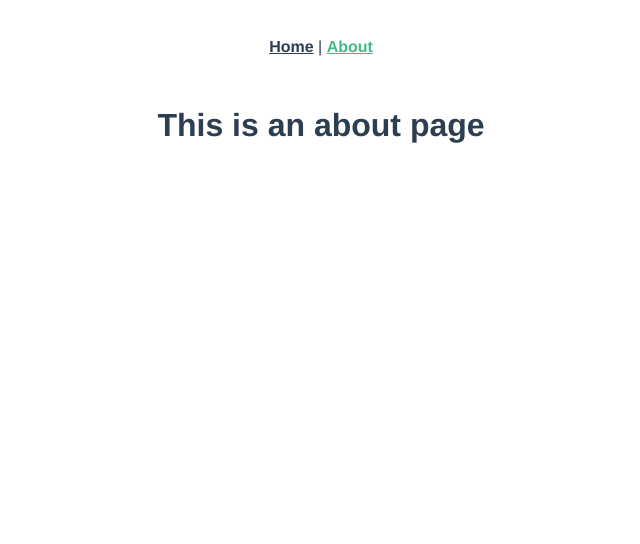
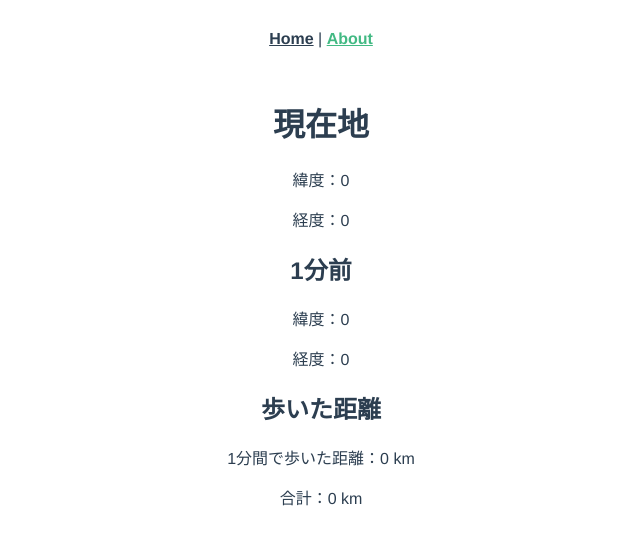
Before and after one commit to taichi7/vue-osmapapp, a Vue app: page /#/about in a window 1280 px wide. Shown: the top 544 px of the page, without its empty margins (319-959 px from the left). Built offline with nearby package versions, Linux system fonts and the light colour scheme; no server answers.

Commit message:
first commit

```diff
--- a/package.json
+++ b/package.json
@@ -7,6 +7,7 @@
     "build": "vue-cli-service build"
   },
   "dependencies": {
+    "leaflet": "^1.7.1",
     "register-service-worker": "^1.7.1",
     "vue": "^2.6.11",
     "vue-router": "^3.2.0",
--- /dev/null
+++ b/src/components/Map.vue
@@ -0,0 +1,58 @@
+<template>
+  <div id="mapid"></div>
+</template>
+
+<script>
+import "leaflet/dist/leaflet.css";
+import L from "leaflet";
+delete L.Icon.Default.prototype._getIconUrl;
+L.Icon.Default.mergeOptions({
+  iconUrl: require("leaflet/dist/images/marker-icon.png"),
+  iconRetinaUrl: require("leaflet/dist/images/marker-icon-2x.png"),
+  shadowUrl: require("leaflet/dist/images/marker-shadow.png")
+});
+export default {
+  name: 'Map',
+  mounted() {
+    // マップオブジェクト生成
+    // データソースはOpenStreetMap
+    const map = L.map("mapid").addLayer(
+      L.tileLayer("https://{s}.tile.osm.org/{z}/{x}/{y}.png", {
+    		attribution: 'Map data &copy; <a href="http://openstreetmap.org">OpenStreetMap</a> contributors, '
+    	})
+    );
+    // 位置情報検索
+    setInterval(() => {
+      map.locate({ setView: true, maxZoom: 20, zoom: 20 });
+    }, 5000);
+    // map.locate({ setView: true, maxZoom: 10 });
+    // 位置情報取得成功処理
+    function onLocationFound(e) {
+      var radius = e.accuracy / 2;
+      L.marker(e.latlng).addTo(map);
+      //.bindPopup("You are within " + radius + " meters from this point")
+      //.openPopup();
+      L.circle(e.latlng, radius).addTo(map);
+    }
+    map.on("locationfound", onLocationFound);
+    // 位置情報取得エラー処理
+    function onLocationError(e) {
+      alert(e.message);
+    }
+    map.on("locationerror", onLocationError);
+  }
+};
+</script>
+
+<!-- Add "scoped" attribute to limit CSS to this component only -->
+<style>
+html,
+body,
+#app,
+#mapid {
+  height: 600px;
+}
+body {
+  margin: 0;
+}
+</style>
--- a/src/views/About.vue
+++ b/src/views/About.vue
@@ -1,5 +1,91 @@
 <template>
   <div class="about">
-    <h1>This is an about page</h1>
+    <h1>現在地</h1>
+    <p>緯度：{{latitude}}</p>
+    <p>経度：{{longitude}}</p>
+
+    <h2>1分前</h2>
+    <p>緯度：{{lat2}}</p>
+    <p>経度：{{lng1}}</p>
+
+    <h2>歩いた距離</h2>
+    <p>1分間で歩いた距離：{{d}} km</p>
+    <p>合計：{{length}} km</p>
   </div>
 </template>
+
+<script>
+export default {
+  data() {
+    return {
+      latitude: 0,
+      longitude: 0,
+      lat1: 0,
+      lng1: 0,
+      lat2: 0,
+      lng2: 0,
+
+      d: 0,
+      length: 0
+    }
+  },
+  mounted() {
+    if (navigator.geolocation) {
+      navigator.geolocation.getCurrentPosition(
+        function(position){
+          let coords = position.coords;
+          // 緯度経度だけ取得
+          this.latitude = coords.latitude;
+          this.longitude = coords.longitude;
+          // thisをselfという変数に代入して固定する
+          const self = this;
+          //10秒毎にcalcDistance関数を実行する
+          setInterval(function () {
+            console.log('hi');
+            /*
+            navigator.geolocation.getCurrentPosition(
+              function(position){
+                self.lat2 = position.coords.latitude;
+                self.lng2 = position.coords.longitude;
+              })
+              */
+              calcDistance();
+          }, 20000);
+          function calcDistance(){
+            navigator.geolocation.getCurrentPosition(
+              function(position) {
+                console.log('ho');
+                self.lat2 = position.coords.latitude;
+                self.lng2 = position.coords.longitude;
+                //self.lat1 = self.lat2
+                //self.lng1 = self.lng2
+                self.d = distance(self.lat1, self.lng1, self.lat2, self.lng2)
+                self.length = self.length + self.d
+
+                console.log(self.d);
+                self.lat1 = self.lat2
+                self.lng1 = self.lng2
+              }
+            );
+          }
+
+          function distance(lat1, lng1, lat2, lng2) {
+            lat1 *= Math.PI / 180;
+            lng1 *= Math.PI / 180;
+            lat2 *= Math.PI / 180;
+            lng2 *= Math.PI / 180;
+            return 6371 * Math.acos(Math.cos(lat1) * Math.cos(lat2) * Math.cos(lng2 - lng1) + Math.sin(lat1) * Math.sin(lat2));
+          }
+        }.bind(this),
+        function(error) {
+          // エラー処理を書く
+          console.log("error");
+        }
+      );
+    } else {
+      // エラー処理を書く
+      console.log("error");
+    }
+  }
+}
+</script>
--- a/src/views/Home.vue
+++ b/src/views/Home.vue
@@ -1,18 +1,14 @@
 <template>
-  <div class="home">
-    <img alt="Vue logo" src="../assets/logo.png">
-    <HelloWorld msg="Welcome to Your Vue.js App"/>
-  </div>
+  <Map/>
 </template>
 
 <script>
 // @ is an alias to /src
-import HelloWorld from '@/components/HelloWorld.vue'
-
+import Map from '@/components/Map.vue'
 export default {
-  name: 'Home',
+  name: 'home',
   components: {
-    HelloWorld
+    Map
   }
 }
 </script>
```
Also changed, not shown: 1 other file (tests, documents, lock files or other folders).
